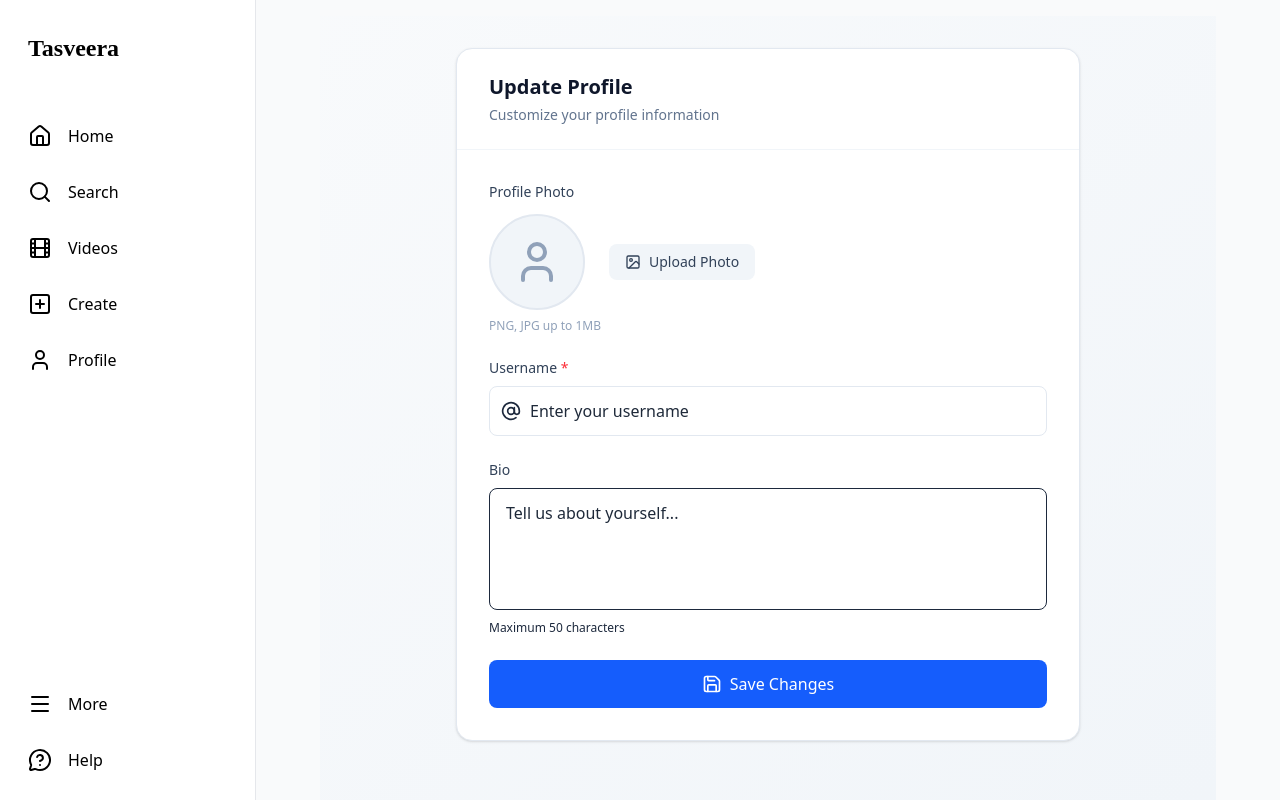
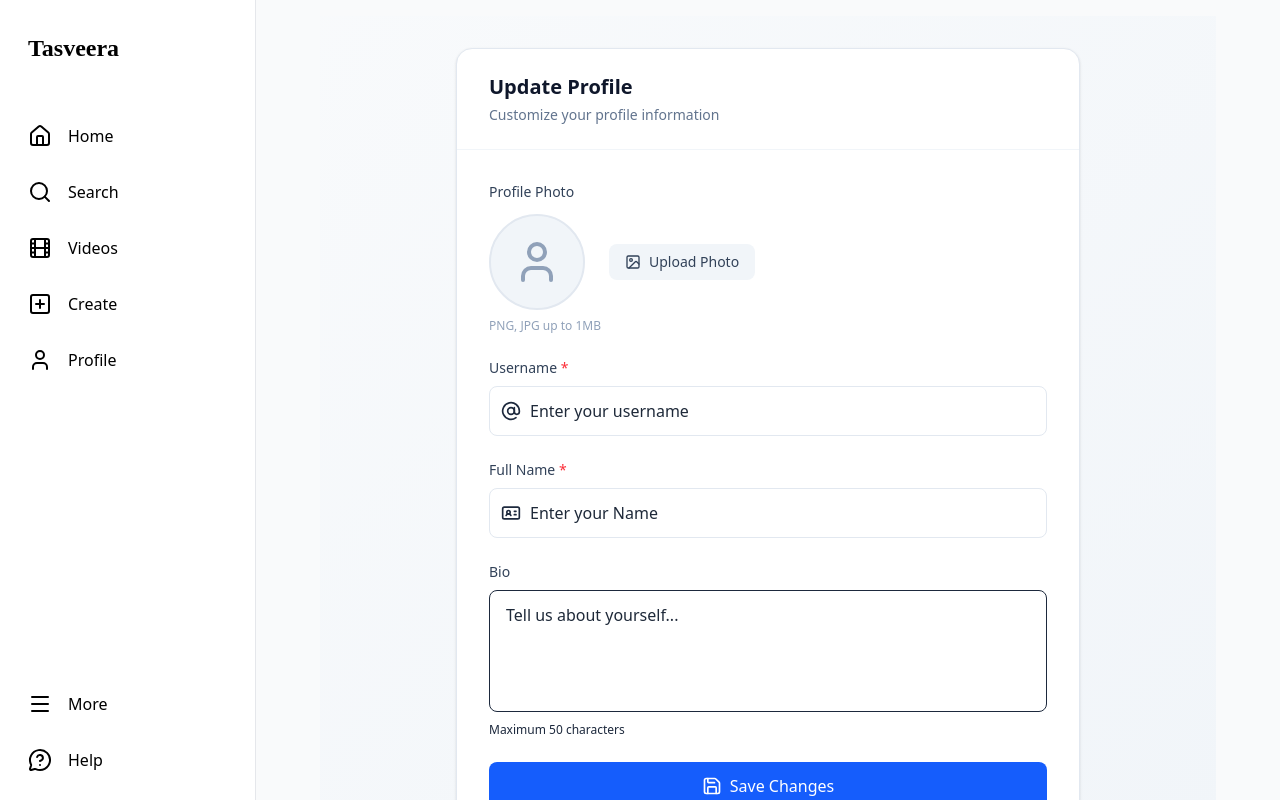
Before and after one commit to Mithlesh-15/tasveera-FrameStories, a React (Vite) app in the folder frontend/: page /update-profile in a window 1280 px wide. Built offline with nearby package versions, Linux system fonts and the light colour scheme; no server answers.

Commit message:
added full name option in update profile page

```diff
--- a/frontend/src/pages/UpdateProfile.jsx
+++ b/frontend/src/pages/UpdateProfile.jsx
@@ -1,5 +1,5 @@
 import React, { useEffect, useState } from "react";
-import { User, Image, Save, Loader, Mail, AtSign } from "lucide-react";
+import { User, Image, Save, Loader, IdCard, AtSign } from "lucide-react";
 import { useLocation, useNavigate } from "react-router-dom";
 import axios from "axios";
 
@@ -10,6 +10,7 @@ export default function UpdateProfile() {
     profilePhoto: null,
     username: "",
     bio: "",
+    fullName: "",
   });
 
   const [previews, setPreviews] = useState({
@@ -44,7 +45,8 @@ export default function UpdateProfile() {
       if (
         !postData.profilePhoto ||
         !postData.username ||
-        postData.bio.trim() === ""
+        postData.bio.trim() === "" ||
+        postData.fullName.trim() === ""
       ) {
         setMessage("Please fill all fields");
         setLoading(false);
@@ -56,6 +58,7 @@ export default function UpdateProfile() {
       payload.append("media", postData.profilePhoto);
       payload.append("username", postData.username);
       payload.append("bio", postData.bio);
+      payload.append("fullName", postData.fullName);
 
       const response = await axios.post(
         "/api/v1/profile/update-profile?purpose=profile-photo",
@@ -165,6 +168,22 @@ export default function UpdateProfile() {
                 />
               </div>
             </div>
+            <div>
+              <label className="block text-sm font-medium text-slate-700 mb-2">
+                Full Name <span className="text-red-500">*</span>
+              </label>
+              <div className="relative">
+                <IdCard className="absolute left-3 top-1/2 transform -translate-y-1/2 w-5 h-5 text-slate-800" />
+                <input
+                  type="text"
+                  name="fullName"
+                  value={postData.fullName}
+                  onChange={handleInputChange}
+                  placeholder="Enter your Name"
+                  className="w-full pl-10 pr-4 py-3 border border-slate-200 rounded-lg focus:outline-none focus:ring-2 focus:ring-blue-500 focus:border-transparent placeholder-gray-800"
+                />
+              </div>
+            </div>
 
             <div>
               <label className="block text-sm font-medium text-slate-700 mb-2">
```
Also changed, not shown: 1 other file (tests, documents, lock files or other folders).
